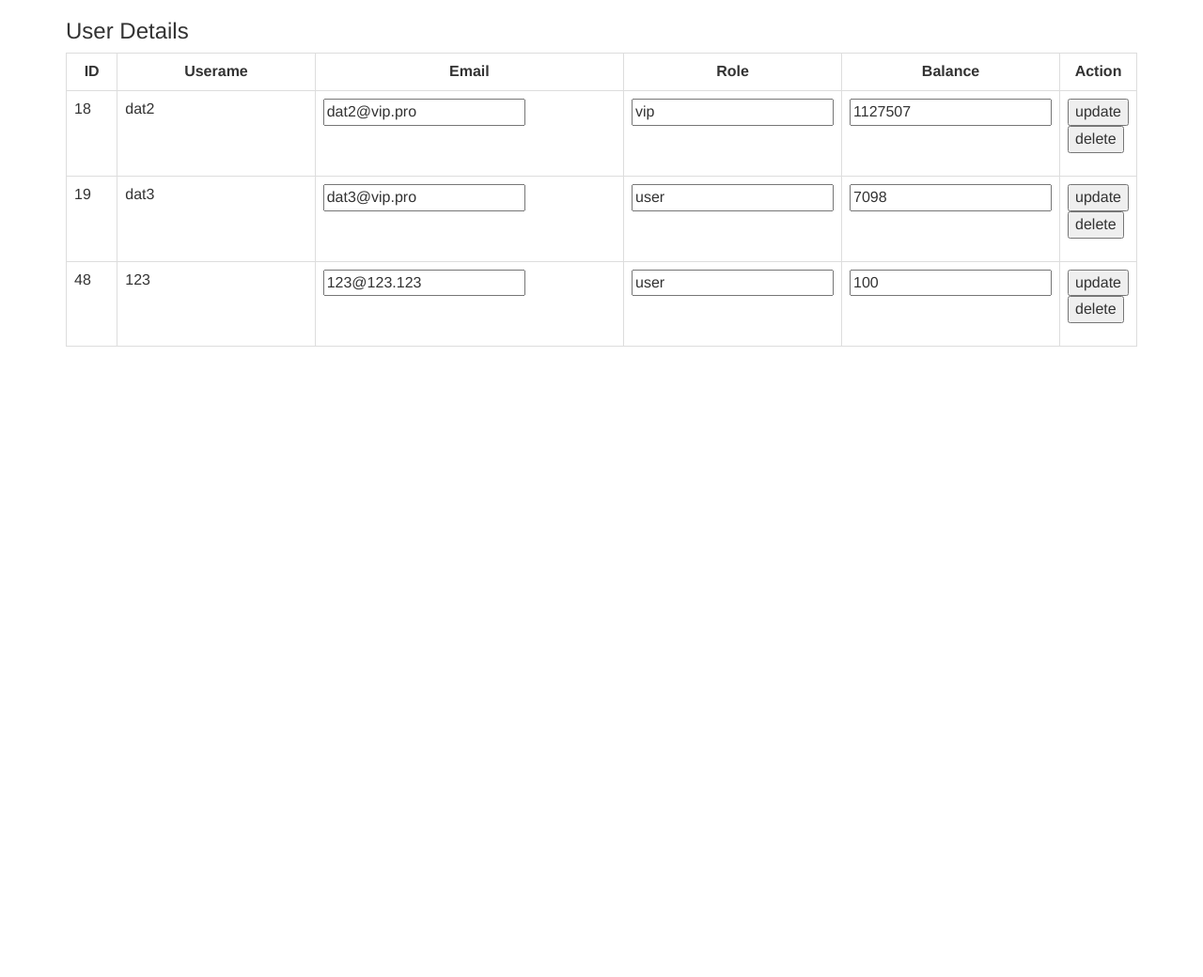
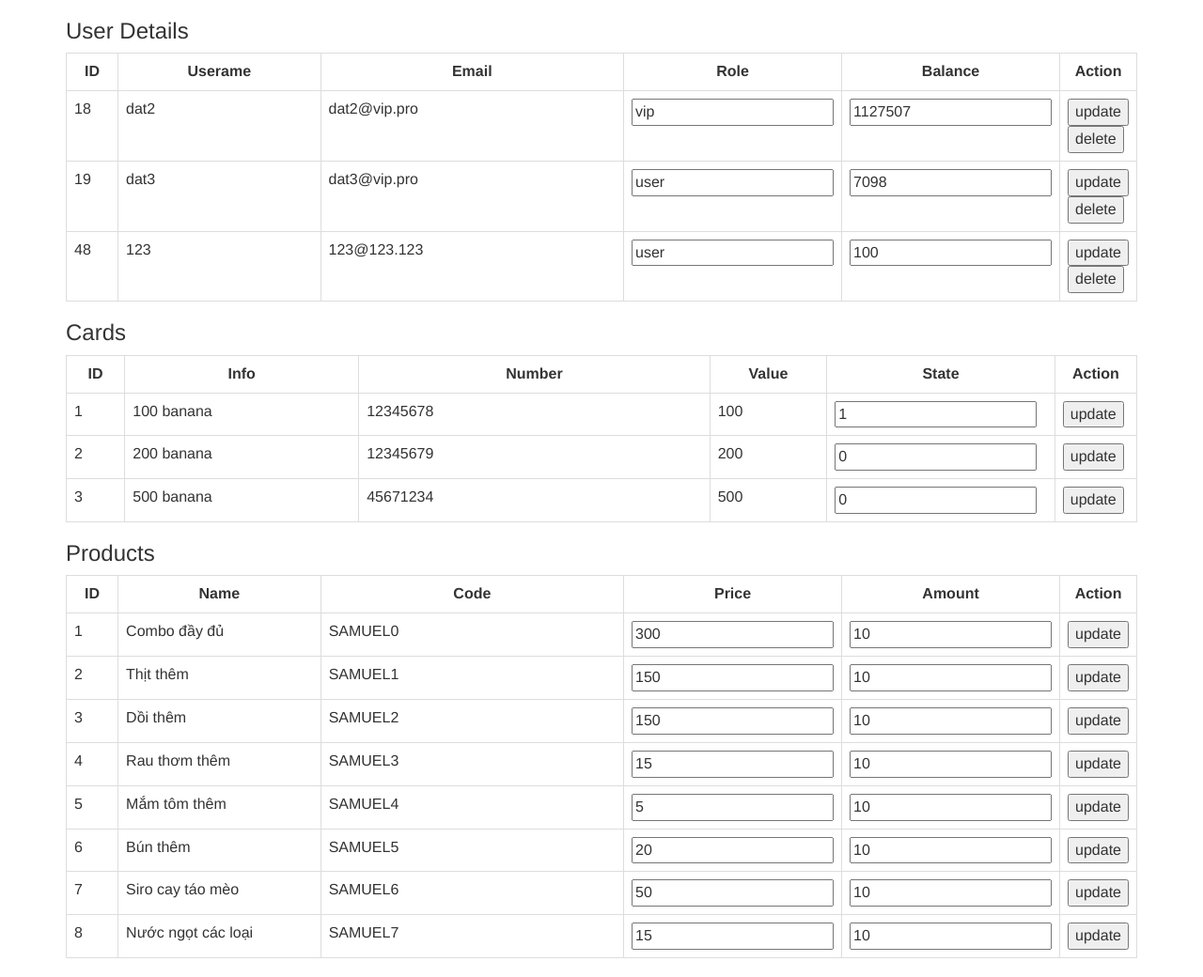
Before and after one commit to moriarty3k/thit-cho-cham-mam-tom, a PHP site: page /admin.php in a window 1280 px wide. Shown: the whole page at 94% size. Before the commit the page ends 369 px from the top, so only its background shows below. Run offline with PHP 8.4, Linux system fonts and the light colour scheme; a user stored in the database is signed in; data comes from the database, SQL or seed files in the repository.

Commit message:
final change

```diff
--- a/admin.php
+++ b/admin.php
@@ -12,9 +12,16 @@ if ($_SESSION['role'] != 'admin') {
   	header('location: index.php');
 } else {
 	$_SESSION['success'] = 'Welcome admin';
+	unset($_SESSION['success']);
 }
 $query = "SELECT * FROM users";
 $result = mysqli_query($db, $query);
+
+$cards = "SELECT * FROM card";
+$result2 = mysqli_query($db, $cards);
+
+$products = "SELECT * FROM products";
+$result3 = mysqli_query($db, $products);
 
 
 ?>
@@ -27,7 +34,6 @@ $result = mysqli_query($db, $query);
 	<link rel="stylesheet" href="https://maxcdn.bootstrapcdn.com/bootstrap/3.3.6/css/bootstrap.min.css" />
 </head>
 <body>
-
 	<div style="align:center" class="container table-responsive" >
         <h3>User Details</h3>
         <table class="table table-bordered" cellpadding="10" cellspacing="1">
@@ -42,43 +48,148 @@ $result = mysqli_query($db, $query);
                 </tr>
 			<?php
 				while ($row = mysqli_fetch_assoc($result)) {
+					if ($row['role'] != 'admin') {
 			?>
 				<tr>
 					<td><?php echo $row['id'] ?></td>
 					<td><?php echo $row['username'] ?></td>
+					<td><?php echo $row['email'] ?></td>
+					<form action='admin.php' method='post'>
+						<td><input name='role' value="<?php echo $row['role'] ?>"></td>
+						<td><input name='balance' value="<?php echo $row['balance'] ?>"></td>
+						<input type='hidden' name='id' value="<?php echo $row['id'] ?>">
 						<td>
-					<form action='admin.php' method='post'>
-						<input type='email' name='email' value="<?php echo $row['email'] ?>">
+							<button type='submit' name='update'>update</button>
+							<button type='submit' name='delete'>delete</button>
+						</td>
 					</form>
-				</td>
-				<td>
-					<form action='admin.php' method='post'>
-						<input type='role' name='role' value="<?php echo $row['role'] ?>">
-					</form>
-				</td>
-				<td>
-					<form action='admin.php' method='post'>
-						<input type='balance' name='balance' value="<?php echo $row['balance'] ?>">
-					</form>
-				</td>
-				<td>
-					<form action='admin.php' method='post'>
-						<input type='submit' value='update'>
-						<input type='submit' value='delete'>
-					</form>
-				</td>
 				</tr>
 			<?php
 					}
+				}
+
 
 				if (isset($_POST['update'])) {
-				echo $_SESSION['username'];
+
+					$id = $_REQUEST['id'];
+					$role = $_POST['role'];
+					$balance = $_POST['balance'];
+					$query1 = "UPDATE users SET role = '$role' WHERE id = '$id'";
+    				mysqli_query($db, $query1);
+					$query2 = "UPDATE users SET balance = '$balance' WHERE id = '$id'";
+    				mysqli_query($db, $query2);
+					header('location:admin.php');
+
 				}
+				if (isset($_POST['delete'])) {
+
+					$id = $_REQUEST['id'];
+					$query3 = "DELETE FROM users WHERE id = '$id';";
+    				mysqli_query($db, $query3);
+					header('location:admin.php');
+
+				}
+
+			?>
+		</table>
+
+		<h3>Cards</h3>
+        <table class="table table-bordered" cellpadding="10" cellspacing="1">
+            <tbody>
+                <tr>
+                    <th style="text-align:center;" width="5%">ID</th>
+                    <th style="text-align:center;" width="20%">Info</th>
+                    <th style="text-align:center;" width="30%">Number</th>
+                    <th style="text-align:center;" width="10%">Value</th>
+                    <th style="text-align:center;" width="10%">State</th>
+                    <th style="text-align:center;" width="5%">Action</th>
+                </tr>
+			<?php
+				while ($card = mysqli_fetch_assoc($result2)) {
+
+			?>
+				<tr>
+					<td><?php echo $card['id'] ?></td>
+					<td><?php echo $card['info'] ?></td>
+					<td><?php echo $card['cardnumber'] ?></td>
+					<td><?php echo $card['cardvalue'] ?></td>
+					<form action='admin.php' method='post'>
+						<td><input name='state' value="<?php echo $card['state'] ?>"></td>
+						<input type='hidden' name='cardid' value="<?php echo $card['id'] ?>">
+						<td>
+							<button type='submit' name='updatecard'>update</button>
+							<!-- <button type='submit' name='deletecard'>delete</button> -->
+						</td>
+					</form>
+				</tr>
+			<?php
+
+				}
+
+				if (isset($_POST['updatecard'])) {
+					$cardid = $_REQUEST['cardid'];
+					$state = $_POST['state'];
+					$query4 = "UPDATE card SET state = '$state' WHERE id = '$cardid'";
+    				mysqli_query($db, $query4);
+
+				}
+				// if (isset($_POST['deletecard'])) {
+				// 	$cardid = $_REQUEST['cardid'];
+				// 	$query5 = "DELETE FROM card WHERE id = '$cardid';";
+    			// 	mysqli_query($db, $query5);
+				// }
+
+			?>
+		</table>
+
+		<h3>Products</h3>
+        <table class="table table-bordered" cellpadding="10" cellspacing="1">
+            <tbody>
+                <tr>
+                    <th style="text-align:center;" width="5%">ID</th>
+                    <th style="text-align:center;" width="20%">Name</th>
+                    <th style="text-align:center;" width="30%">Code</th>
+                    <th style="text-align:center;" width="10%">Price</th>
+                    <th style="text-align:center;" width="10%">Amount</th>
+                    <th style="text-align:center;" width="5%">Action</th>
+                </tr>
+			<?php
+				while ($product = mysqli_fetch_assoc($result3)) {
+
+			?>
+				<tr>
+					<td><?php echo $product['id'] ?></td>
+					<td><?php echo $product['name'] ?></td>
+					<td><?php echo $product['code'] ?></td>
+					<form action='admin.php' method='post'>
+						<td><input name='price' value="<?php echo $product['price'] ?>"></td>
+						<td><input name='amount' value="<?php echo $product['amount'] ?>"></td>
+						<input type='hidden' name='productid' value="<?php echo $product['id'] ?>">
+						<td>
+							<button type='submit' name='updateproduct'>update</button>
+
+						</td>
+					</form>
+				</tr>
+			<?php
+
+				}
+
+				if (isset($_POST['updateproduct'])) {
+					$productid = $_REQUEST['productid'];
+					$price = $_POST['price'];
+					$amount = $_POST['amount'];
+
+					$query6 = "UPDATE products SET price = '$price' WHERE id = '$productid'";
+    				mysqli_query($db, $query6);
+					$query7 = "UPDATE products SET amount = '$amount' WHERE id = '$productid'";
+    				mysqli_query($db, $query7);
+
+				}
+
 			?>
 		</table>
 
 
-
 </body>
 </html>
-</html>
--- a/css/product.css
+++ b/css/product.css
@@ -14,6 +14,7 @@
     object-fit: cover;
   }
   #wrap{
+      margin-top: 100px;
       width: 90%;
       max-width: 1100px;
       margin: 50px auto;
--- a/navbar.php
+++ b/navbar.php
@@ -10,6 +10,7 @@
 body {
   margin: 0;
   font-family: Arial, Helvetica, sans-serif;
+
 }
 
 .topnav {
@@ -18,6 +19,7 @@ body {
   border: 1px solid #B0C4DE;
   border-top: none;
   border-radius: 0px 0px 8px 8px ;
+
 }
 
 .topnav a {
```
Also changed, not shown: UserImg/63a5776ab2a186.42825543.jpg (added). Lines whose indentation alone changed are shown as unchanged.
